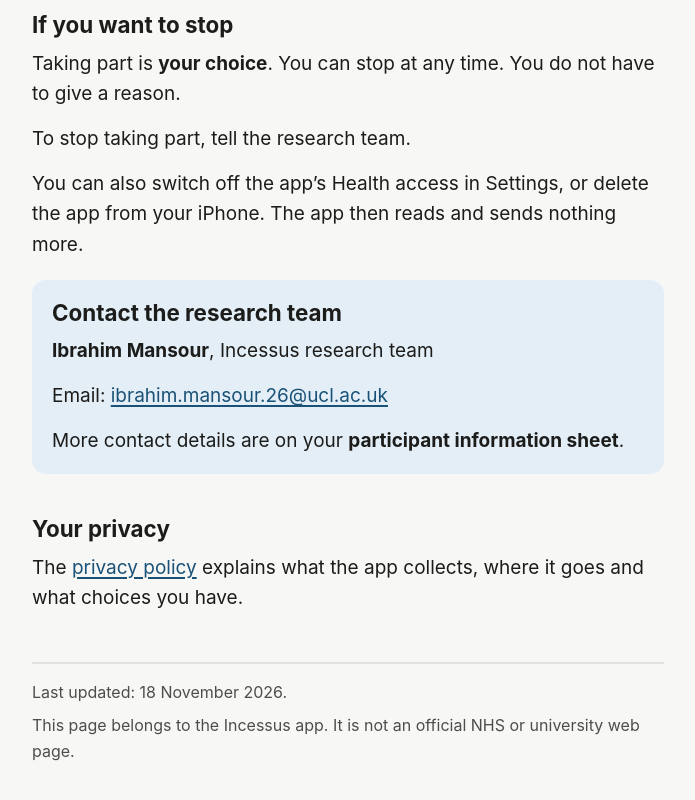
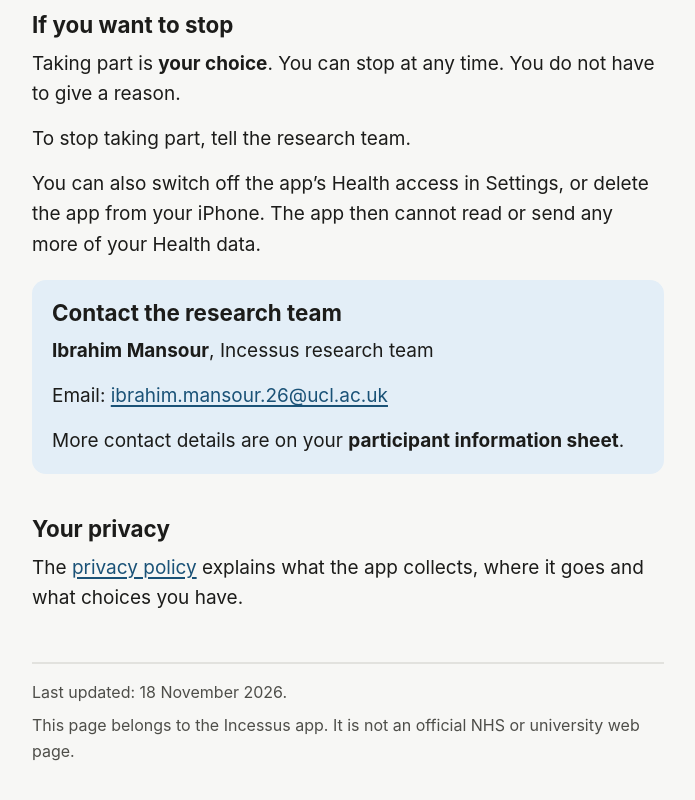
Before and after one commit to DibisKebab/incessus-info, a plain HTML site: page index.html in a window 1280 px wide. Shown: the part 2035-2835 px from the top of the page, without its empty margins (292-987 px from the left). Drawn offline with Linux system fonts and the light colour scheme.

Commit message:
Help page: wording
Co-Authored-By: Claude Fable 5.2 <noreply@anthropic.com>

```diff
--- a/index.html
+++ b/index.html
@@ -65,7 +65,7 @@
 <h2>If you want to stop</h2>
 <p>Taking part is <strong>your choice</strong>. You can stop at any time. You do not have to give a reason.</p>
 <p>To stop taking part, tell the research team.</p>
-<p>You can also switch off the app’s Health access in Settings, or delete the app from your iPhone. The app then reads and sends nothing more.</p>
+<p>You can also switch off the app’s Health access in Settings, or delete the app from your iPhone. The app then cannot read or send any more of your Health data.</p>
 
 <div class="card">
 <h2>Contact the research team</h2>
```
